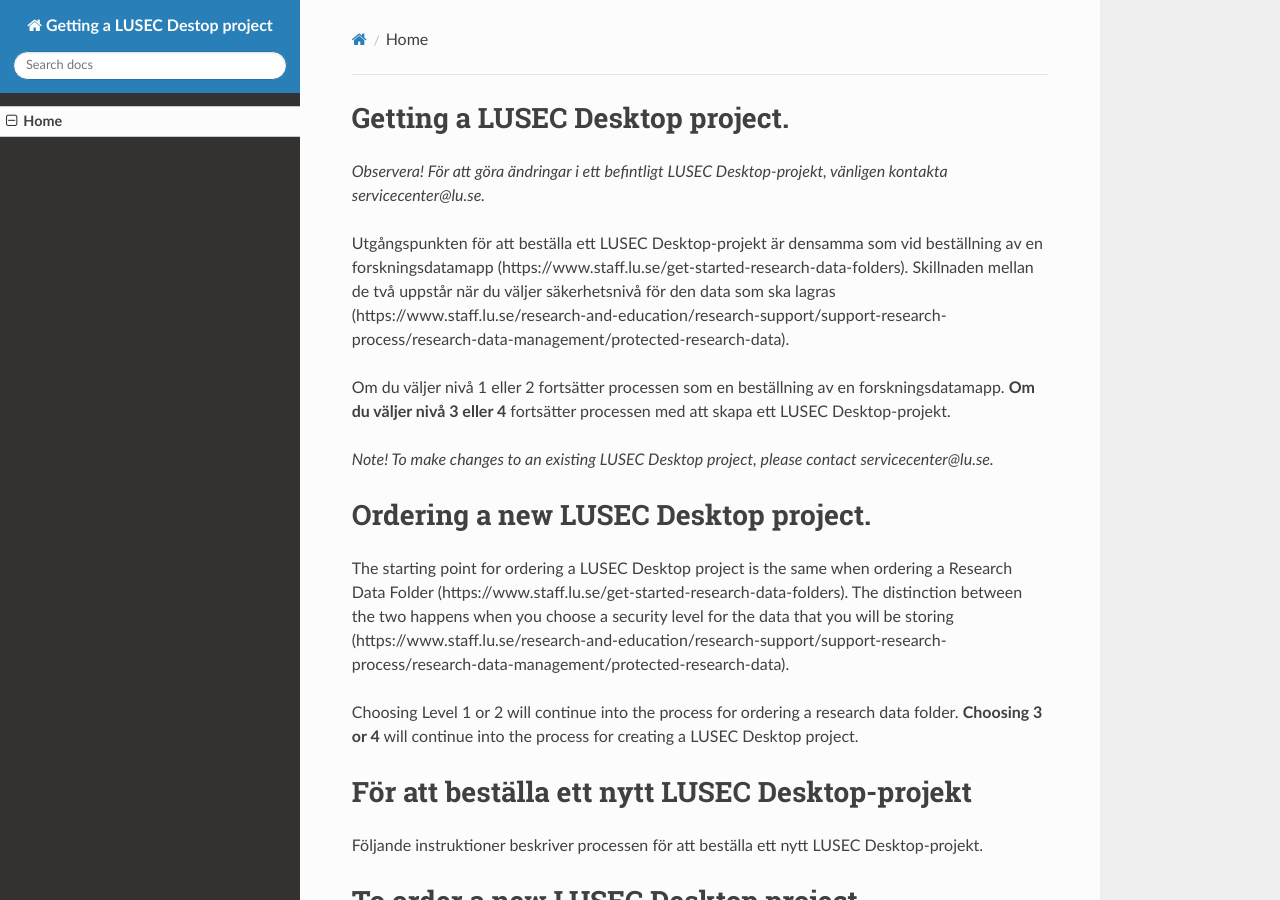
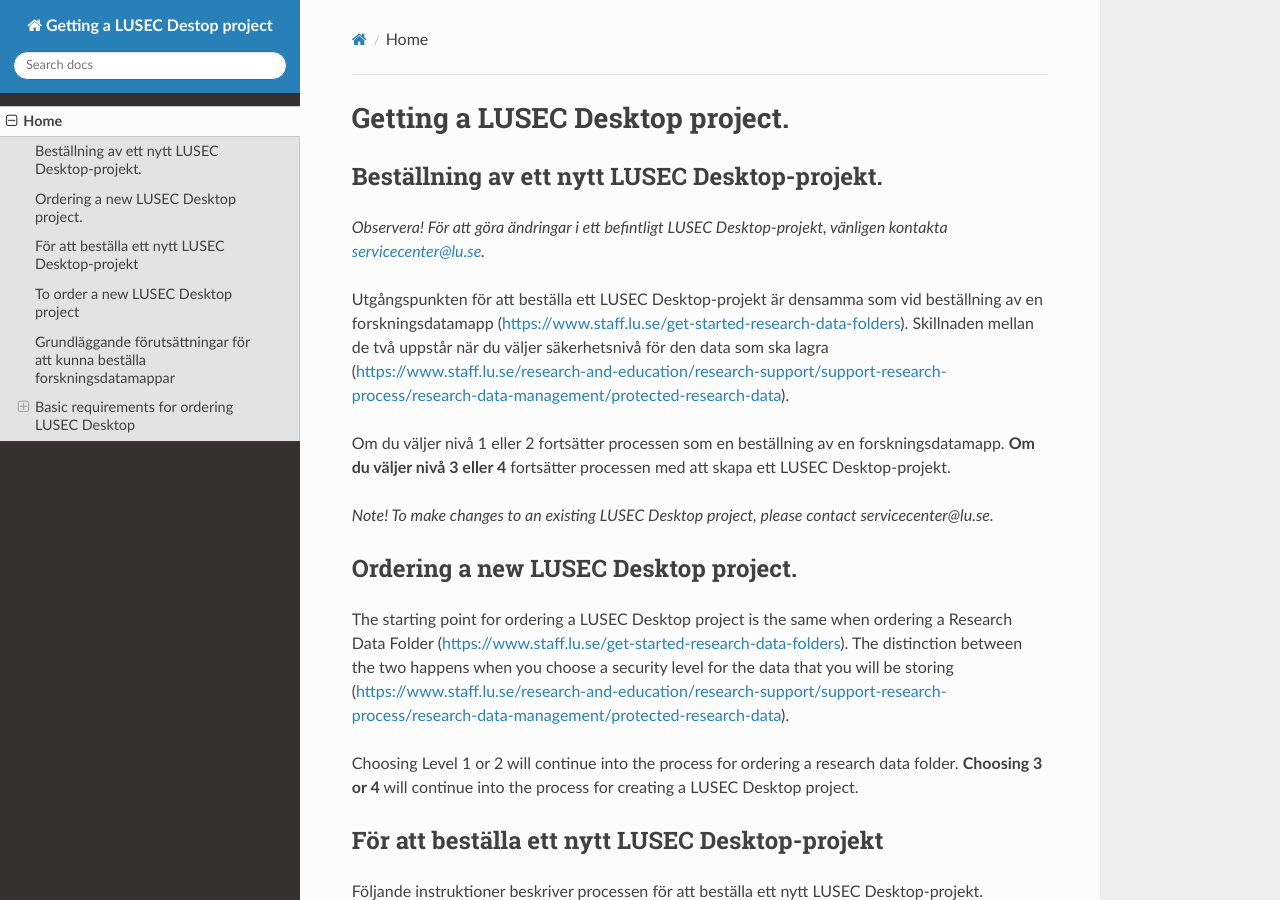
Before and after one commit to RDO-LU/Getting_a_LUSEC_Project, an MkDocs documentation site: the page built from docs/index.md, in a window 1280 px wide and 900 px high. Built offline with MkDocs 1.6.1, drawn with Linux system fonts in a browser that asks for light colours; nearby versions of some CDN libraries; some of the changed text lies outside the part shown.

Commit message:
headings

```diff
--- a/docs/index.md
+++ b/docs/index.md
@@ -1,9 +1,12 @@
+
+
 # Getting a LUSEC Desktop project.
 
+## Beställning av ett nytt LUSEC Desktop-projekt.
 
-*Observera! För att göra ändringar i ett befintligt LUSEC Desktop-projekt, vänligen kontakta servicecenter@lu.se.*
+*Observera! För att göra ändringar i ett befintligt LUSEC Desktop-projekt, vänligen kontakta <mailto:servicecenter@lu.se>.*
 
-Utgångspunkten för att beställa ett LUSEC Desktop-projekt är densamma som vid beställning av en forskningsdatamapp (https://www.staff.lu.se/get-started-research-data-folders). Skillnaden mellan de två uppstår när du väljer säkerhetsnivå för den data som ska lagras (https://www.staff.lu.se/research-and-education/research-support/support-research-process/research-data-management/protected-research-data).
+Utgångspunkten för att beställa ett LUSEC Desktop-projekt är densamma som vid beställning av en forskningsdatamapp (<https://www.staff.lu.se/get-started-research-data-folders>). Skillnaden mellan de två uppstår när du väljer säkerhetsnivå för den data som ska lagra (<https://www.staff.lu.se/research-and-education/research-support/support-research-process/research-data-management/protected-research-data>).
 
 
 Om du väljer nivå 1 eller 2 fortsätter processen som en beställning av en forskningsdatamapp. **Om du väljer nivå 3 eller 4** fortsätter processen med att skapa ett LUSEC Desktop-projekt.
@@ -12,18 +15,18 @@ Om du väljer nivå 1 eller 2 fortsätter processen som en beställning av en fo
 *Note! To make changes to an existing LUSEC Desktop project, please contact servicecenter@lu.se.*
 
 
-# Ordering a new LUSEC Desktop project.
+## Ordering a new LUSEC Desktop project.
 
-The starting point for ordering a LUSEC Desktop project is the same when ordering a Research Data Folder (https://www.staff.lu.se/get-started-research-data-folders).  The distinction between the two happens when you choose a security level for the data that you will be storing (https://www.staff.lu.se/research-and-education/research-support/support-research-process/research-data-management/protected-research-data).
+The starting point for ordering a LUSEC Desktop project is the same when ordering a Research Data Folder (<https://www.staff.lu.se/get-started-research-data-folders>).  The distinction between the two happens when you choose a security level for the data that you will be storing (<https://www.staff.lu.se/research-and-education/research-support/support-research-process/research-data-management/protected-research-data>).
 
 Choosing Level 1 or 2 will continue into the process for ordering a research data folder. **Choosing 3 or 4** will continue into the process for creating a LUSEC Desktop project.
 
 
-# För att beställa ett nytt LUSEC Desktop-projekt
+## För att beställa ett nytt LUSEC Desktop-projekt
 
 Följande instruktioner beskriver processen för att beställa ett nytt LUSEC Desktop-projekt.
 
-# To order a new LUSEC Desktop project
+## To order a new LUSEC Desktop project
 
 The following instructions will detail the process of ordering a new LUSEC Desktop project.
 
--- a/mkdocs.yml
+++ b/mkdocs.yml
@@ -7,8 +7,8 @@ theme: readthedocs
 
 markdown_extensions:
   - admonition
-  - attr_list
-  - md_in_html
-  - pymdownx.blocks.caption
+#  - attr_list
+#  - md_in_html
+#  - pymdownx.blocks.caption
 #  - pymdownx.details
 #  - pymdownx.superfences
```
Also changed, not shown: other parts of docs/index.md (+1 -1 lines), site/index.html, site/search/search_index.json, 2 other files.
